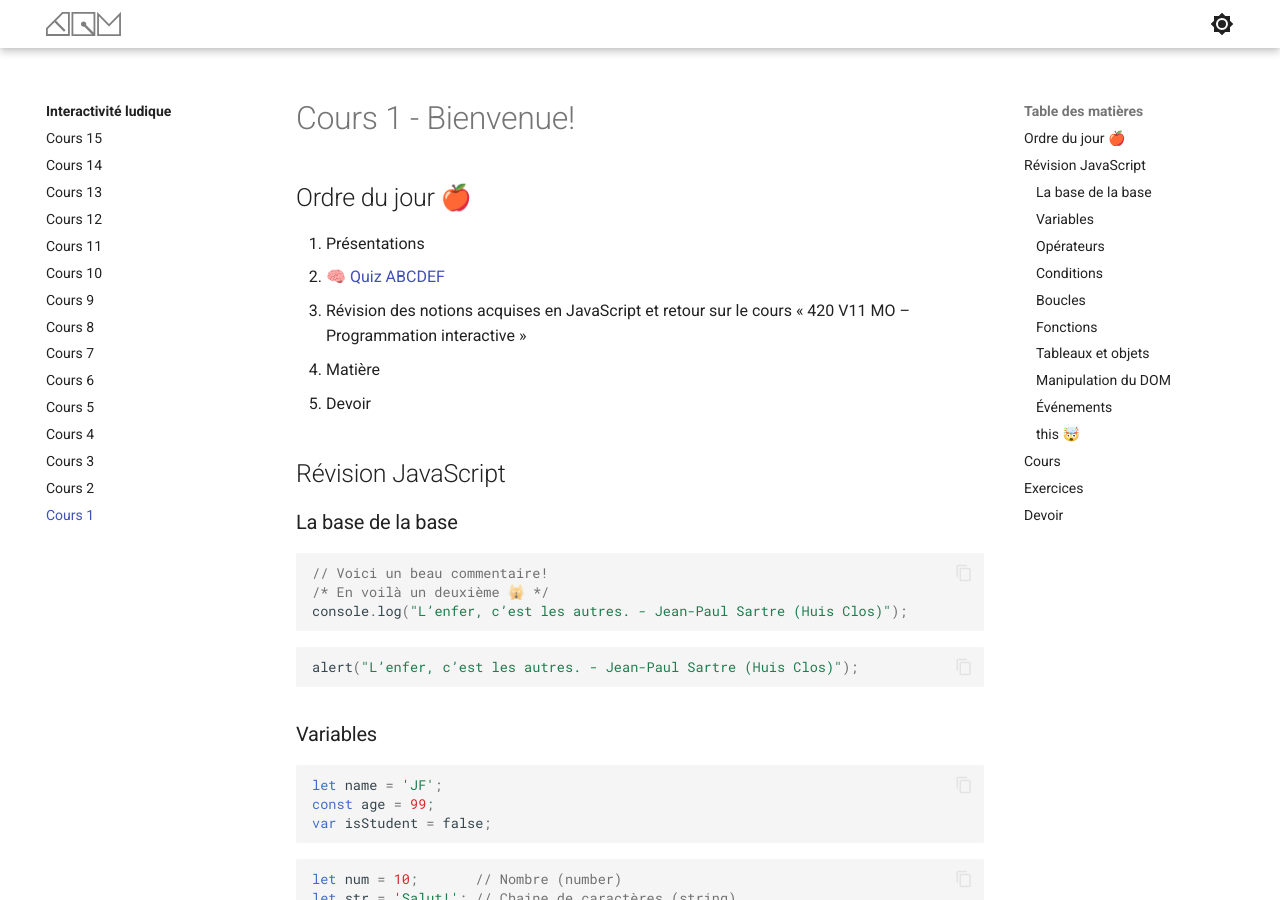
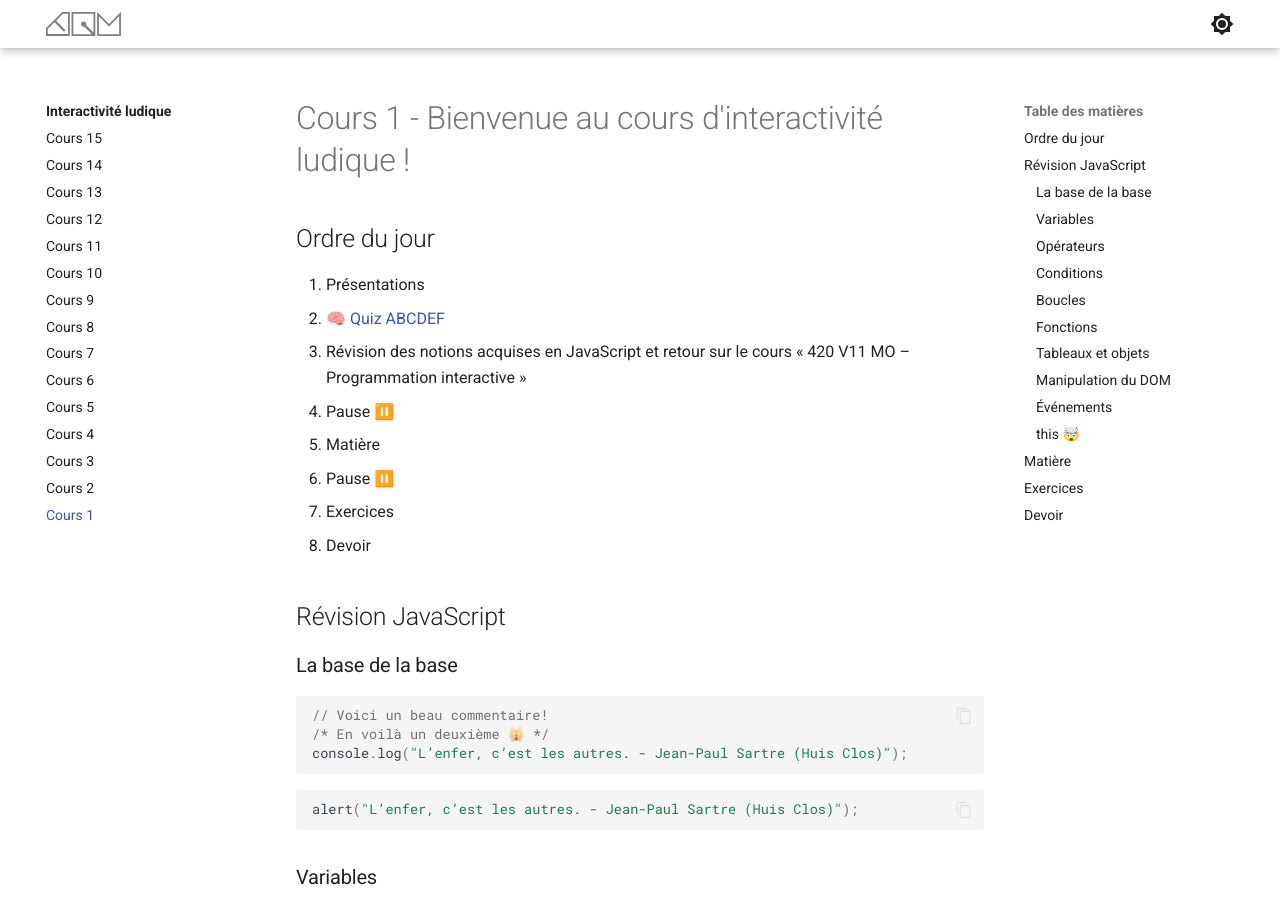
Before and after one commit to jfcmontmorency/old_compendium, an MkDocs documentation site: the page built from docs/582-301–interactivite-ludique/cours01.md, in a window 1280 px wide and 900 px high. Built offline with MkDocs 1.6.1 and Material for MkDocs 9.7.7, drawn with Linux system fonts in a browser that asks for light colours.

Commit message:
Update cours01.md

````diff
--- a/docs/582-301–interactivite-ludique/cours01.md
+++ b/docs/582-301–interactivite-ludique/cours01.md
@@ -1,11 +1,14 @@
-# Cours 1 - Bienvenue!
+# Cours 1 - Bienvenue au cours d'interactivité ludique !
 
-## Ordre du jour 🍎
+## Ordre du jour
 
 1. Présentations
 1. [🧠 Quiz ABCDEF](https://google.com)
 1. Révision des notions acquises en JavaScript et retour sur le cours « 420 V11 MO – Programmation interactive »
+1. Pause ⏸️
 1. Matière
+1. Pause ⏸️
+1. Exercices
 1. Devoir
 
 ## Révision JavaScript
@@ -190,7 +193,7 @@ document.getElementById('submit').addEventListener('click', function() {
 });
 ```
 
-## Cours
+## Matière
 
 ## Exercices
 
````
